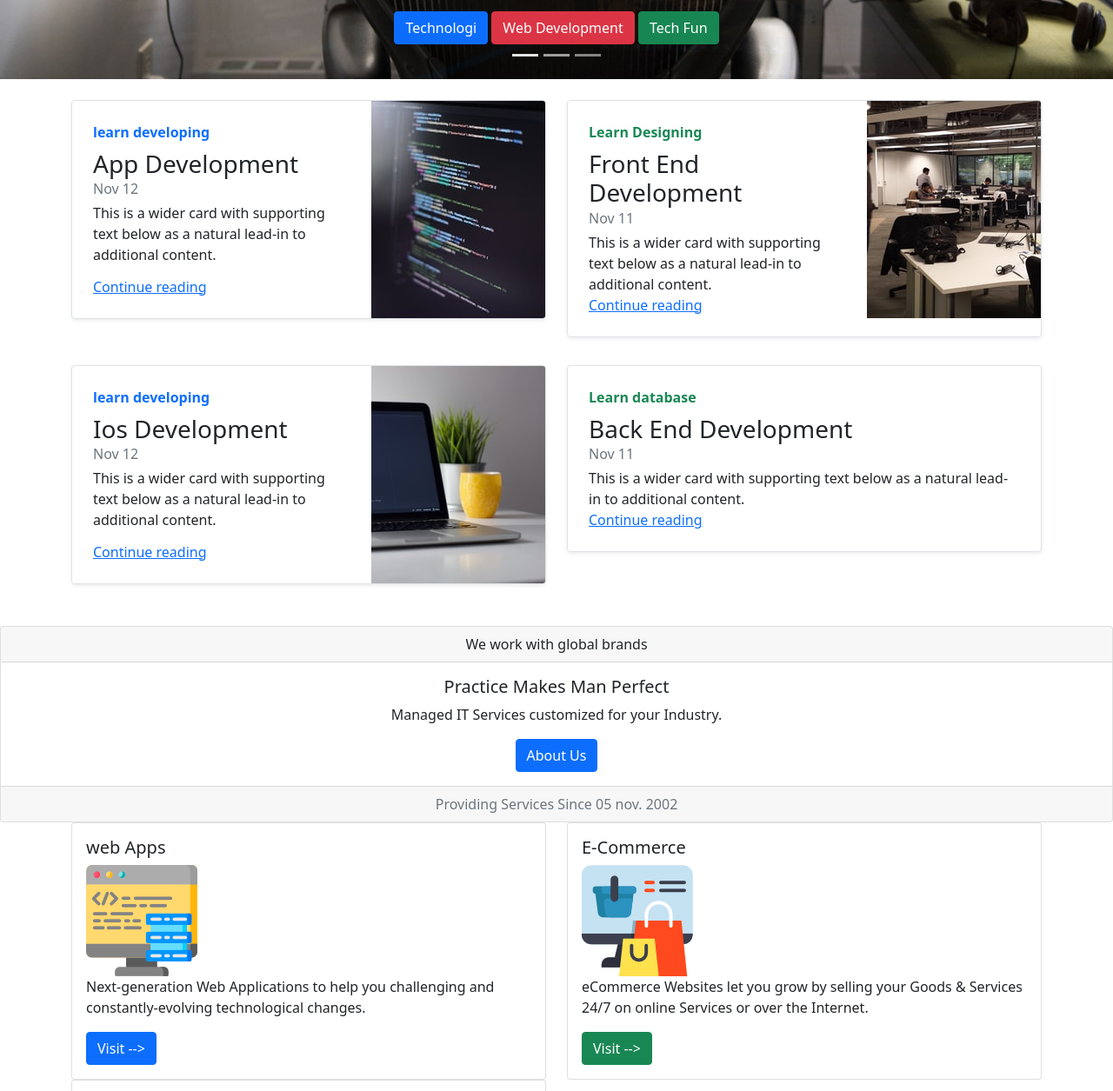
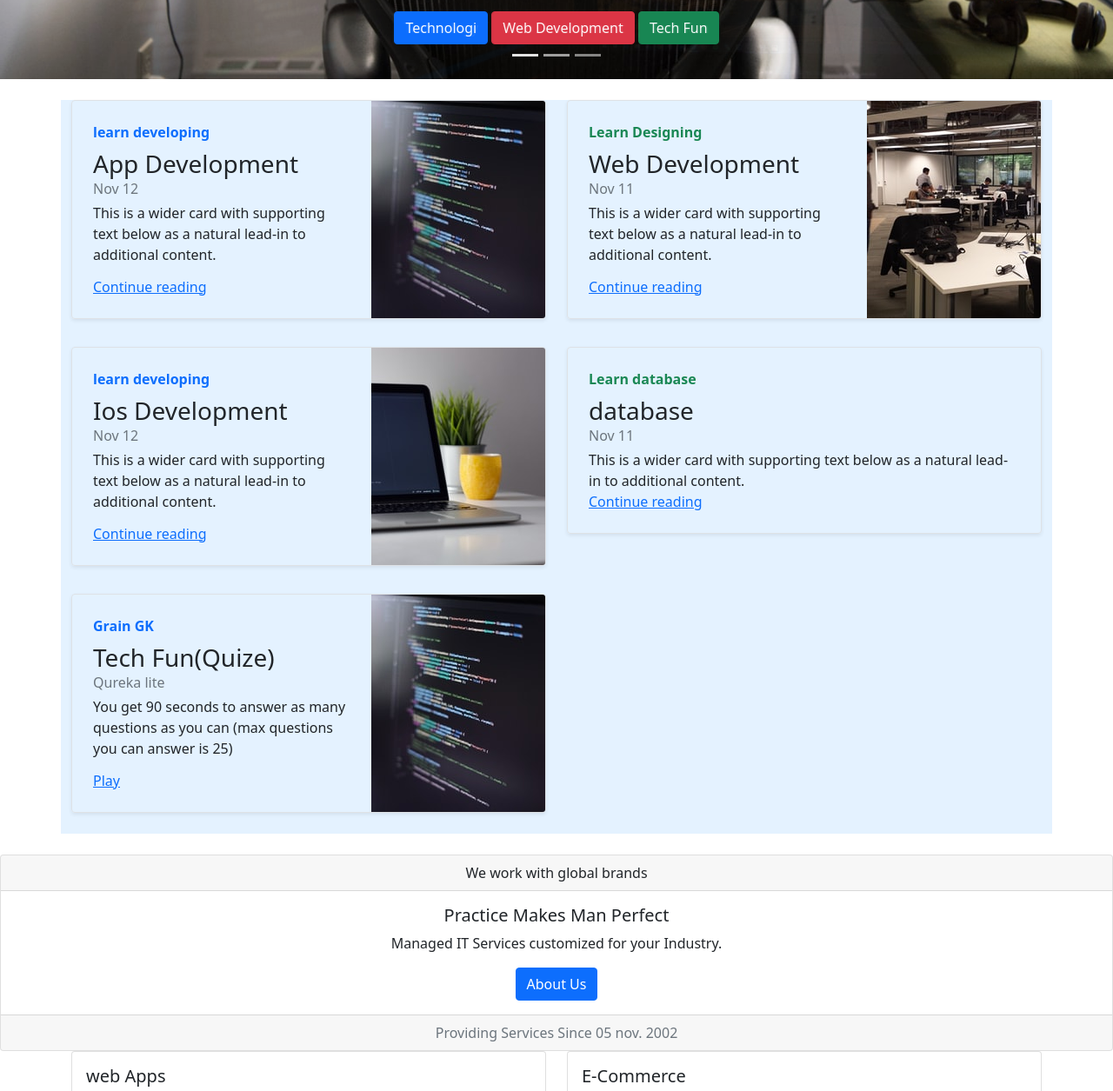
Before and after one commit to CoderG01/Coder_g_bootstrap, a plain HTML site: page index.html in a window 1280 px wide. Shown: the part 275-1530 px from the top of the page at 87% size. Drawn offline with nearby package versions, Linux system fonts and the light colour scheme.

Commit message:
Update index.html

```diff
--- a/index.html
+++ b/index.html
@@ -6,6 +6,7 @@
     <meta http-equiv="X-UA-Compatible" content="IE=edge">
     <meta name="viewport" content="width=device-width, initial-scale=1.0">
     <link href="https://cdn.jsdelivr.net/npm/bootstrap@5.1.3/dist/css/bootstrap.min.css" rel="stylesheet" integrity="sha384-1BmE4kWBq78iYhFldvKuhfTAU6auU8tT94WrHftjDbrCEXSU1oBoqyl2QvZ6jIW3" crossorigin="anonymous">
+    <link rel="stylesheet" href="index.css">
 
     <title>BootStrap</title>
     <style>
@@ -18,7 +19,7 @@
 
 <body>
     <!-- navbar -->
-    <nav class="navbar navbar-expand-lg navbar-dark bg-dark " style="position: fixed;
+    <nav class="navbar navbar-expand-lg navbar-dark bg-dark" style="position: fixed;
     top: 0;
     right: 0;
     left: 0;
@@ -151,7 +152,7 @@
         </div>
         <div class="carousel-inner">
             <div class="carousel-item active">
-                <img src="5th.jfif" class="d-block w-100" alt="...">
+                <img src="5th.jfif" class="d-block w-100 img-fluid" alt="...">
                 <div class="carousel-caption d-none d-md-block">
                     <h2>Welcome to CODER-G</h2>
                     <p>Technological News, Development And Trends</p>
@@ -161,21 +162,21 @@
                 </div>
             </div>
             <div class="carousel-item">
-                <img src="1 (3).jfif" class="d-block w-100" alt="...">
+                <img src="1 (3).jfif" class="d-block w-100 img-fluid" alt="...">
                 <div class="carousel-caption d-none d-md-block">
                     <h2>The Best Coding Blogs</h2>
                     <p>Technological News, Development And Trends</p>
-                    <button class="btn btn-primary">Technologi</button>
+                    <button class="btn btn-primary">Technology</button>
                     <button class="btn btn-danger">Web Development</button>
                     <button class="btn btn-success">Tech Fun</button>
                 </div>
             </div>
             <div class="carousel-item">
-                <img src="1 (2).jfif" class="d-block w-100" alt="...">
+                <img src="1 (2).jfif" class="d-block w-100 img-fluid" alt="...">
                 <div class="carousel-caption d-none d-md-block">
                     <h2>Award Wining Blog</h2>
                     <p>Technological News, Development And Trends</p>
-                    <button class="btn btn-primary">Technologi</button>
+                    <button class="btn btn-primary">Technology</button>
                     <button class="btn btn-danger">Web Development</button>
                     <button class="btn btn-success">Tech Fun</button>
                 </div>
@@ -193,9 +194,9 @@
     </div>
 
     <!--card  -->
-    <div class="container my-4">
+    <div class="container my-4" style="background-color: rgb(228, 242, 255);">
         <div class="row mb-2 ">
-            <div class="col-md-6 ">
+            <div class="col-md-6 cards">
                 <div class="row g-0 border rounded overflow-hidden flex-md-row mb-4 shadow-sm h-md-250 position-relative">
                     <div class="col p-4 d-flex flex-column position-static">
                         <strong class="d-inline-block mb-2 text-primary">learn developing</strong>
@@ -210,14 +211,14 @@
                     </div>
                 </div>
             </div>
-            <div class="col-md-6 ">
+            <div class="col-md-6 cards">
                 <div class="row g-0 border rounded overflow-hidden flex-md-row mb-4 shadow-sm h-md-250 position-relative">
                     <div class="col p-4 d-flex flex-column position-static">
                         <strong class="d-inline-block mb-2 text-success">Learn Designing</strong>
-                        <h3 class="mb-0">Front End Development</h3>
+                        <h3 class="mb-0">Web Development</h3>
                         <div class="mb-1 text-muted">Nov 11</div>
                         <p class="mb-auto">This is a wider card with supporting text below as a natural lead-in to additional content.</p>
-                        <a href="#" class="stretched-link">Continue reading</a>
+                        <a href="Webdev.html" class="stretched-link">Continue reading</a>
                     </div>
                     <div class="col-auto d-none d-lg-block">
                         <img src="thum2.jfif" alt="" srcset="">
@@ -227,7 +228,7 @@
             </div>
         </div>
         <div class="row mb-2">
-            <div class="col-md-6">
+            <div class="col-md-6 cards">
                 <div class="row g-0 border rounded overflow-hidden flex-md-row mb-4 shadow-sm h-md-250 position-relative">
                     <div class="col p-4 d-flex flex-column position-static">
                         <strong class="d-inline-block mb-2 text-primary">learn developing</strong>
@@ -242,17 +243,34 @@
                     </div>
                 </div>
             </div>
-            <div class="col-md-6">
+            <div class="col-md-6 cards ">
                 <div class="row g-0 border rounded overflow-hidden flex-md-row mb-4 shadow-sm h-md-250 position-relative">
                     <div class="col p-4 d-flex flex-column position-static">
                         <strong class="d-inline-block mb-2 text-success">Learn database</strong>
-                        <h3 class="mb-0">Back End Development</h3>
+                        <h3 class="mb-0">database</h3>
                         <div class="mb-1 text-muted">Nov 11</div>
                         <p class="mb-auto">This is a wider card with supporting text below as a natural lead-in to additional content.</p>
                         <a href="#" class="stretched-link">Continue reading</a>
                     </div>
                     <div class="col-auto d-none d-lg-block">
                         <img src="thum4.jfif" alt="" srcset="">
+
+                    </div>
+                </div>
+            </div>
+        </div>
+         <div class="row mb-2">
+            <div class="col-md-6 cards">
+                <div class="row g-0 border rounded overflow-hidden flex-md-row mb-4 shadow-sm h-md-250 position-relative">
+                    <div class="col p-4 d-flex flex-column position-static">
+                        <strong class="d-inline-block mb-2 text-primary">Grain GK</strong>
+                        <h3 class="mb-0">Tech Fun(Quize)</h3>
+                        <div class="mb-1 text-muted">Qureka lite</div>
+                        <p class="card-text mb-auto"> You get 90 seconds to answer as many questions as you can (max questions you can answer is 25)</p>
+                        <a href="https://1291.go.qureka.com/" class="stretched-link">Play</a>
+                    </div>
+                    <div class="col-auto d-none d-lg-block">
+                        <img src="thumb1.jfif" alt="" srcset="">
 
                     </div>
                 </div>
@@ -269,7 +287,7 @@
             <h5 class="card-title">Practice Makes Man Perfect</h5>
             <p class="card-text">
                 Managed IT Services customized for your Industry.</p>
-            <a href="#" class="btn btn-primary">About Us</a>
+            <a href="about.html" class="btn btn-primary">About Us</a>
         </div>
         <div class="card-footer text-muted">
             Providing Services Since 05 nov. 2002
@@ -278,9 +296,9 @@
     <div class="container">
         <!-- accordion services type -->
         <div class="row">
-            <div class="col-sm-6">
+            <div class="col-sm-6  ">
                 <div class="card">
-                    <div class="card-body">
+                    <div class="card-body ">
                         <h5 class="card-title">web Apps</h5>
                         <img src="web apps.png" class="img-fluid" alt="">
                         <p class="card-text">Next-generation Web Applications to help you challenging and constantly-evolving technological changes.</p>
@@ -313,10 +331,14 @@
             </div>
         </div>
     </div>
+    <hr>
+    <!-- my projects -->
+
     <!-- footer -->
+    <hr>
     <footer class="container">
-        <p class="float-end"><a href="#nav">Back to top</a></p>
-        <p>© 2020–2021 CODER-G, LMT. · <a href="#">Privacy</a> · <a href="#">Terms</a></p>
+        <p class="float-end"><a href="#">Back to top</a></p>
+        <p>© 2020–2021 CODER-G, LMT. · <a href="#">Privacy</a> · <a href="#nav">Terms</a></p>
     </footer>
 
     <script src="https://cdn.jsdelivr.net/npm/@popperjs/core@2.10.2/dist/umd/popper.min.js" integrity="sha384-7+zCNj/IqJ95wo16oMtfsKbZ9ccEh31eOz1HGyDuCQ6wgnyJNSYdrPa03rtR1zdB" crossorigin="anonymous"></script>
```
